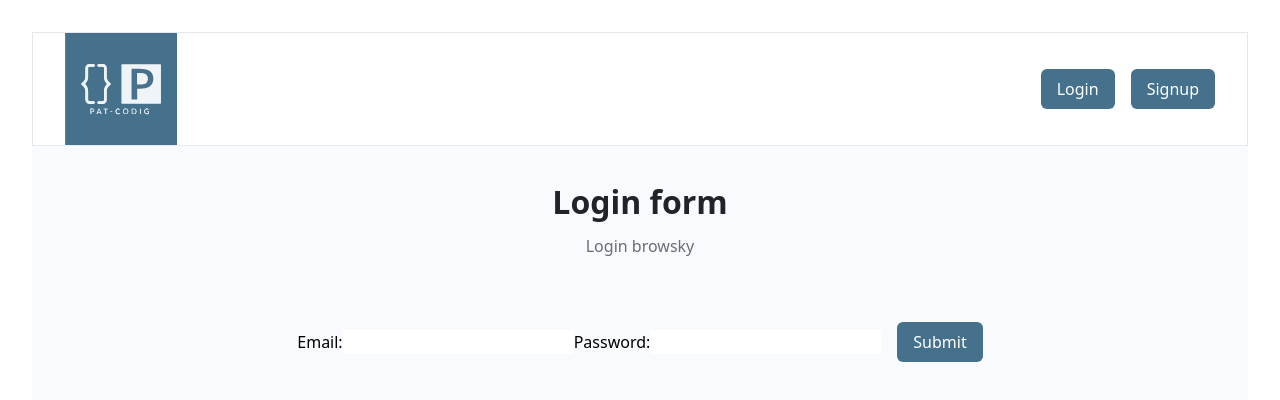
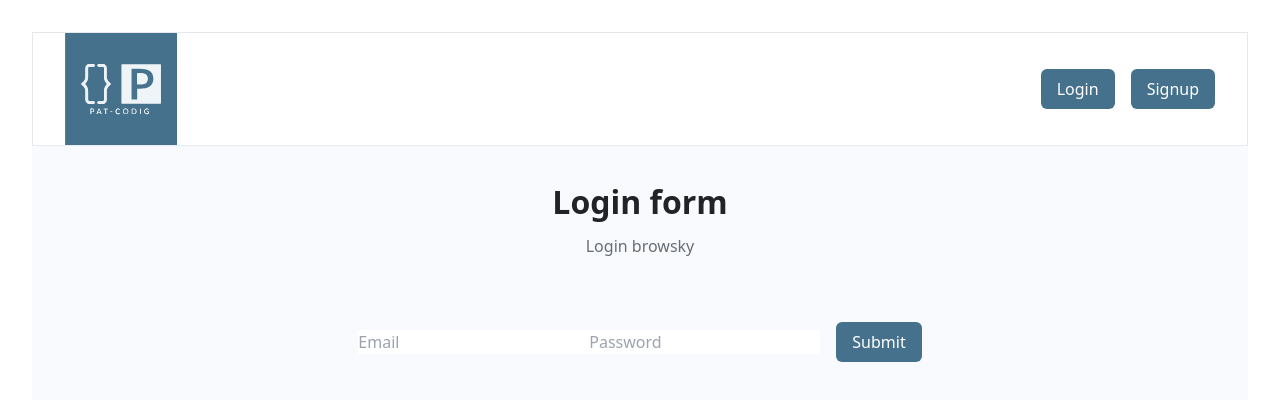
Before and after one commit to Lorn888/Gym-s-network, a React (Vite) app in the folder gym-spot/: page /login in a window 1280 px wide. Shown: the top 400 px of the page. Built offline with nearby package versions, Linux system fonts and the light colour scheme.

Commit message:
Streame lined the Login form

```diff
--- a/gym-spot/src/pages/Login.jsx
+++ b/gym-spot/src/pages/Login.jsx
@@ -11,11 +11,9 @@ const Login = () => {
     <div className='mt-16'>
     <form>
 
-      <label htmlFor="email">Email:</label>
-      <input type="email" id="email" name="email" required />
+      <input placeholder='Email' type="email" id="email" name="email" required />
 
-      <label htmlFor="password">Password:</label>
-      <input type="password" id="password" name="password" required />
+      <input placeholder='Password' type="password" id="password" name="password" required />
 
 
       <input type="submit" value="Submit" className='font-inter font-medium bg-[#45718C] text-white px-4 py-2 rounded-md ml-4'/>
```
